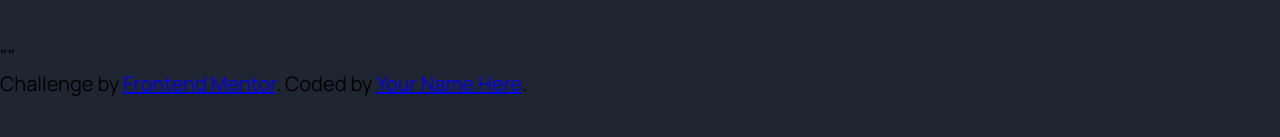
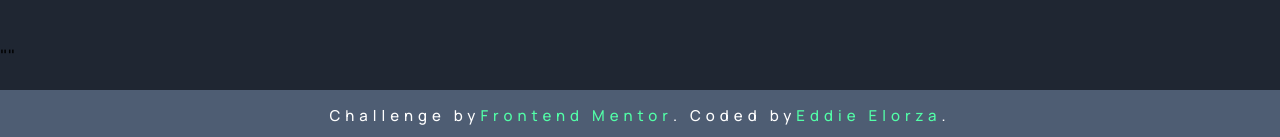
Before and after one commit to eddieelorza/Advice-generator-app, a plain HTML site: page index.html in a window 1280 px wide. Shown: the part 757-894 px from the top of the page. Before the commit the page ends 854 px from the top, so only its background shows below. Drawn offline with Linux system fonts and the light colour scheme; no server answers.

Commit message:
add footer

```diff
--- a/css/style.css
+++ b/css/style.css
@@ -91,7 +91,25 @@ body {
     height: 40%;
 }
 
+.attribution{
+    background-color: var(--Grayish-Blue);
+    width: 100%;
+    height: 50px;
+    display: flex;
+    justify-content: center;
+    align-items: center;
+    font-size: 1.5rem;
+    color: white;
+    font-weight: 500;
+    letter-spacing: 0.5rem;
+    margin-top: 20px;
 
+}
+
+.attribution a{
+    color: var(--Neon-Green);
+    text-decoration: none;
+}
 
 @media screen and (max-width: 750px) {
     .advice-content{
--- a/index.html
+++ b/index.html
@@ -31,8 +31,8 @@
   "<!-- Advice text goes here -->"
 
   <div class="attribution">
-    Challenge by <a href="https://www.frontendmentor.io?ref=challenge" target="_blank">Frontend Mentor</a>.
-    Coded by <a href="#">Your Name Here</a>.
+    Challenge by <a href="https://www.frontendmentor.io?ref=challenge" target="_blank"> Frontend Mentor</a>.
+    Coded by <a href="https://github.com/eddieelorza/Advice-generator-app">Eddie Elorza</a>.
   </div>
 
   <script src="main.js"></script>
```
